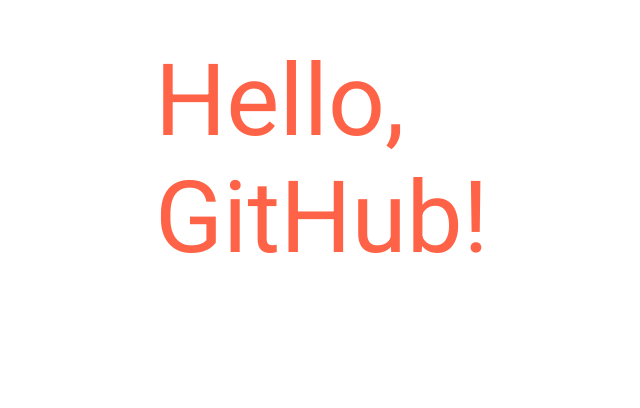
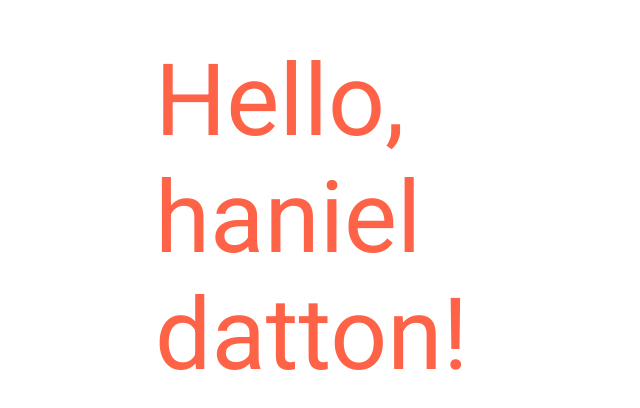
Before and after one commit to Suggley/All-Saints-Day, a plain HTML site: page index.html in a window 1280 px wide. Shown: the part 258-666 px from the top of the page, without its empty margins (553-1193 px from the left). Drawn offline with Linux system fonts and the light colour scheme.

Commit message:
changed name

```diff
--- a/index.html
+++ b/index.html
@@ -13,7 +13,7 @@
 
 
 
-        <h2 style="color:Tomato;">Hello, GitHub!</h2>
+        <h2 style="color:Tomato;">Hello, haniel datton!</h2>
 
 
 
```
